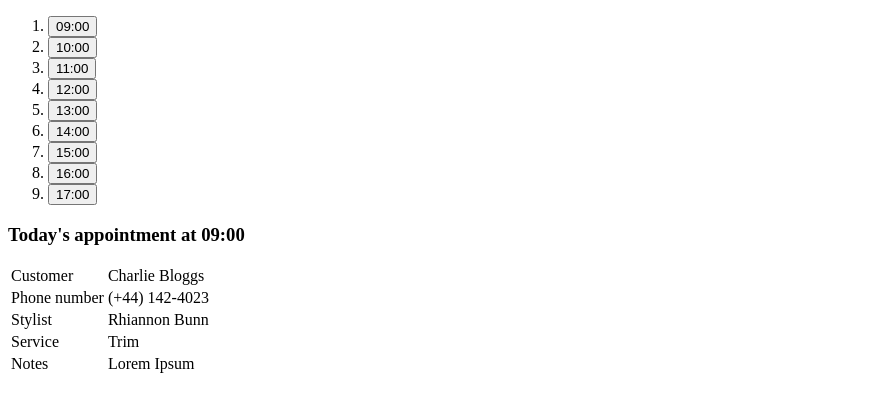
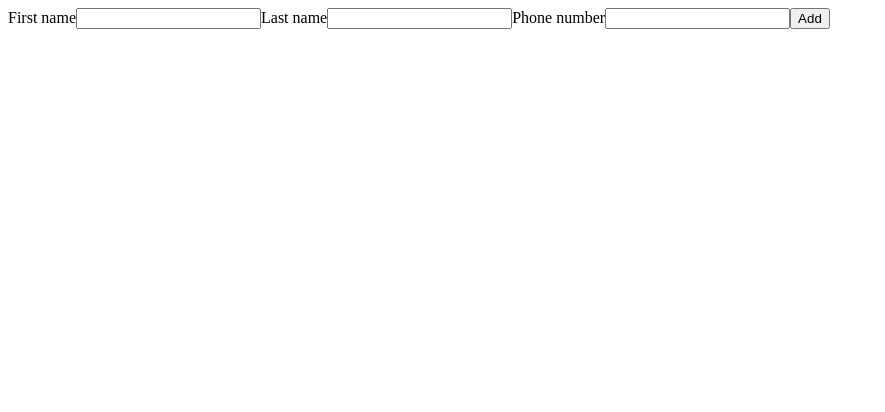
Before and after one commit to DanielRussom/MRTDD-Appointments, a React app: page / in a window 1280 px wide. Shown: the top 412 px of the page, without its empty margins (0-885 px from the left). Built offline with nearby package versions, Linux system fonts and the light colour scheme; the HTML template or start-up script is replaced by a standard one.

Commit message:
In-progress to fix editable text fields

```diff
--- a/src/CustomerForm.tsx
+++ b/src/CustomerForm.tsx
@@ -6,9 +6,22 @@ export const CustomerForm = ({ original, onSubmit }) => {
     const [customer, setCustomer] = useState(original);
 
     const handleChange = ({ target }) => {
+        console.log("hiii")
+        console.log(target.name)
+        console.log(target.value)
         setCustomer((customer) => ({
                 ...customer,
                 [target.name]: target.value
+            }))
+    }
+
+    const handleChangeFirstName = ({ target }) => {
+        console.log("hiii2")
+        console.log(target.value)
+
+        setCustomer((customer) => ({
+                ...customer,
+                firstName: target.value
             }))
     }
 
@@ -21,10 +34,11 @@ export const CustomerForm = ({ original, onSubmit }) => {
         <form onSubmit={handleSubmit}>
             <label htmlFor="firstName">First name</label>
             <input
+                type="text"
                 id="firstName"
                 name="firstName"
                 value={original.firstName}
-                onChange={handleChange}
+                onChange={handleChangeFirstName}
             />
 
             <label htmlFor="lastName">Last name</label>
--- a/src/index.tsx
+++ b/src/index.tsx
@@ -1,7 +1,14 @@
 import * as React from "react";
 import { createRoot } from 'react-dom/client';
 import { AppointmentsDayView } from './AppointmentsDayView';
+import { CustomerForm } from "./CustomerForm";
 import { sampleAppointments } from './sampleData';
 
+const blankCustomer = {
+    firstName: "",
+    lastName: "",
+    phoneNumber: "",
+};
 const root = createRoot(document.getElementById('root')!);
-root.render(<AppointmentsDayView appointments={sampleAppointments} />);
+root.render(<CustomerForm original={blankCustomer} onSubmit={null}/>)
+//root.render(<AppointmentsDayView appointments={sampleAppointments} />);
```
